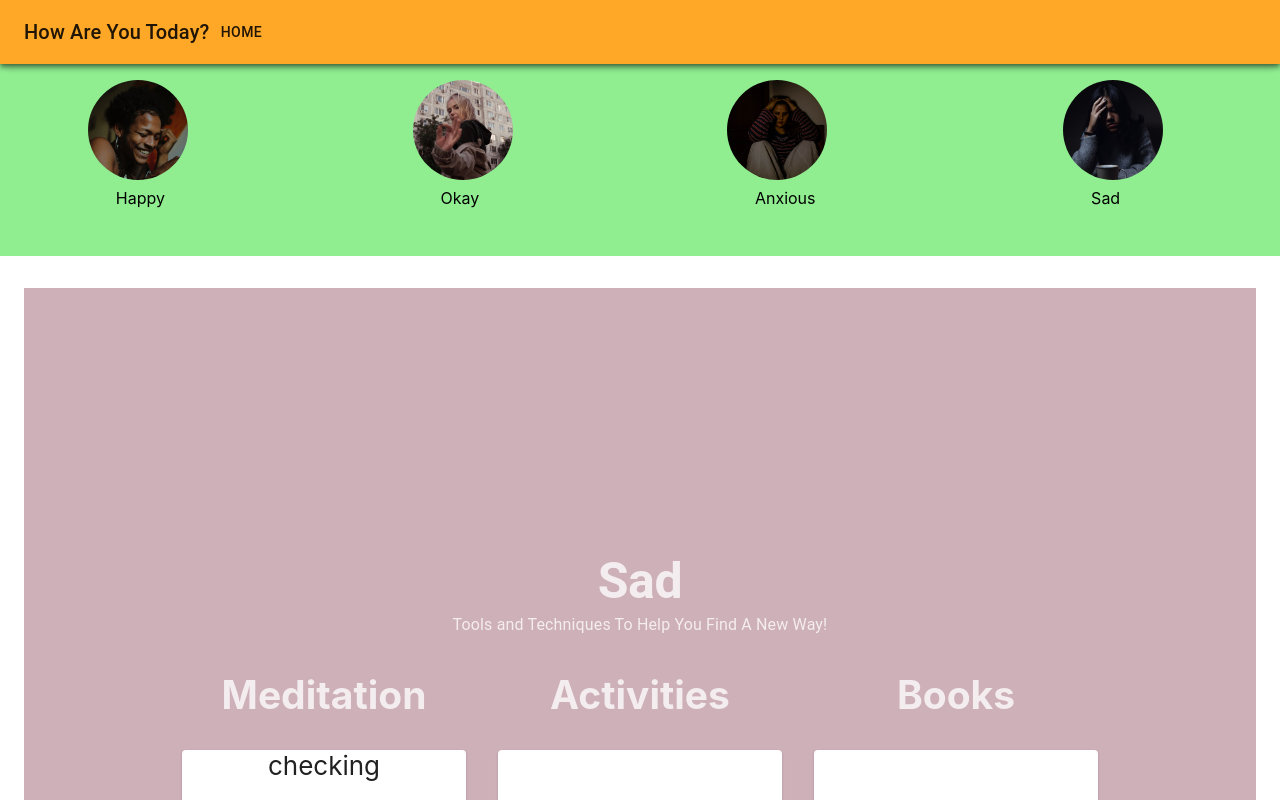
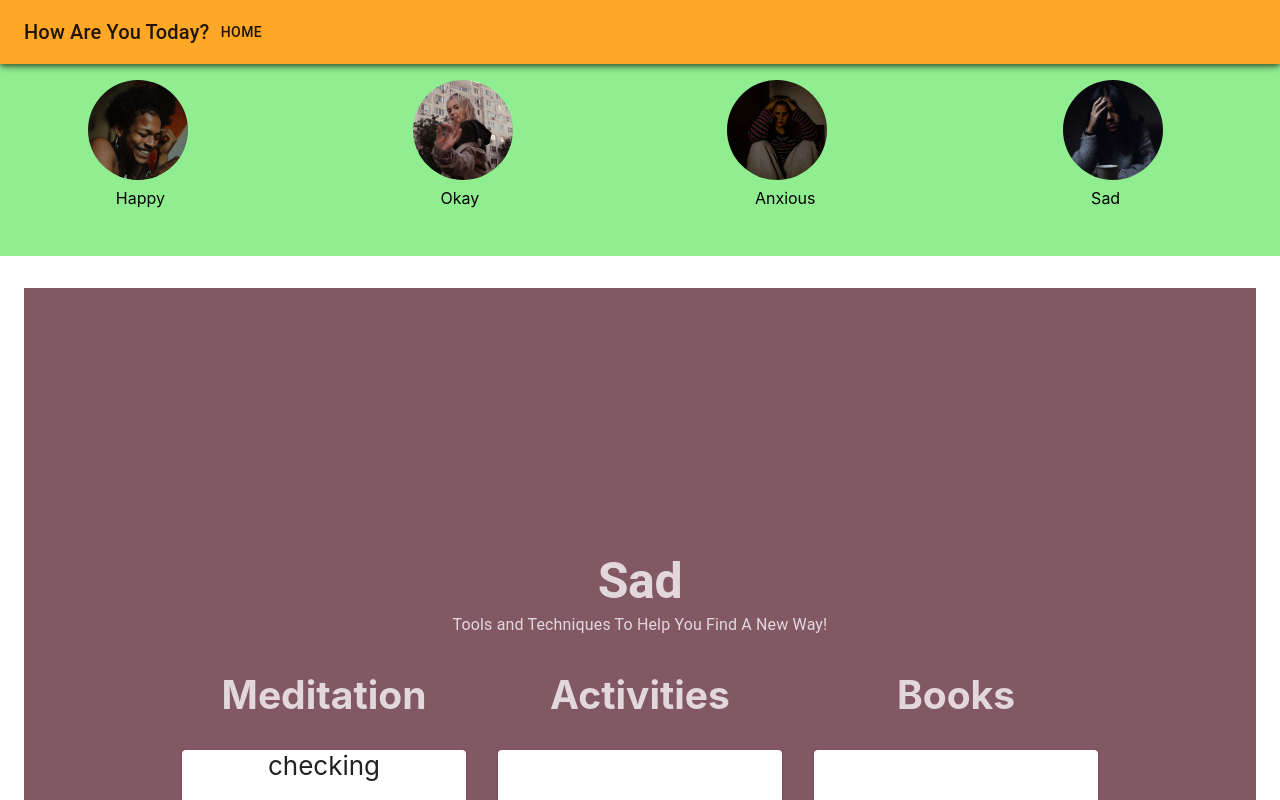
Before and after one commit to Xavy-Romeo/how-r-u, a React (Create React App) app in the folder client/: page /sad in a window 1280 px wide. Shown: the top 800 px of the page. Built offline with nearby package versions, Linux system fonts and the light colour scheme.

Commit message:
changed color of sad

```diff
--- a/client/src/App.css
+++ b/client/src/App.css
@@ -44,7 +44,7 @@
   color: rgba(255, 255, 255, 0.767);
 }
 .sadDiv{
-  background-color:rgba(104, 11, 39, 0.322);
+  background-color:rgba(71, 6, 26, 0.671);
   min-height: 100vh;
   display: flex;
   flex-direction: column;
```
